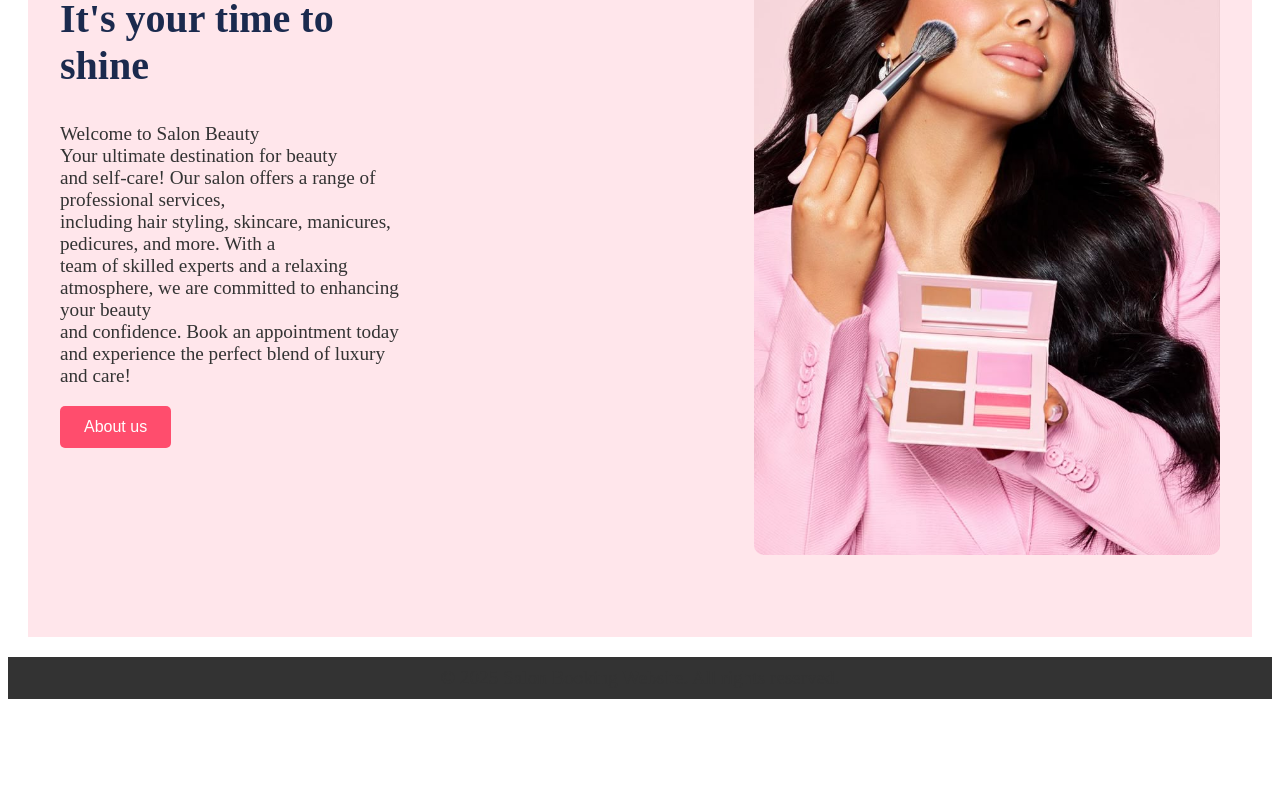
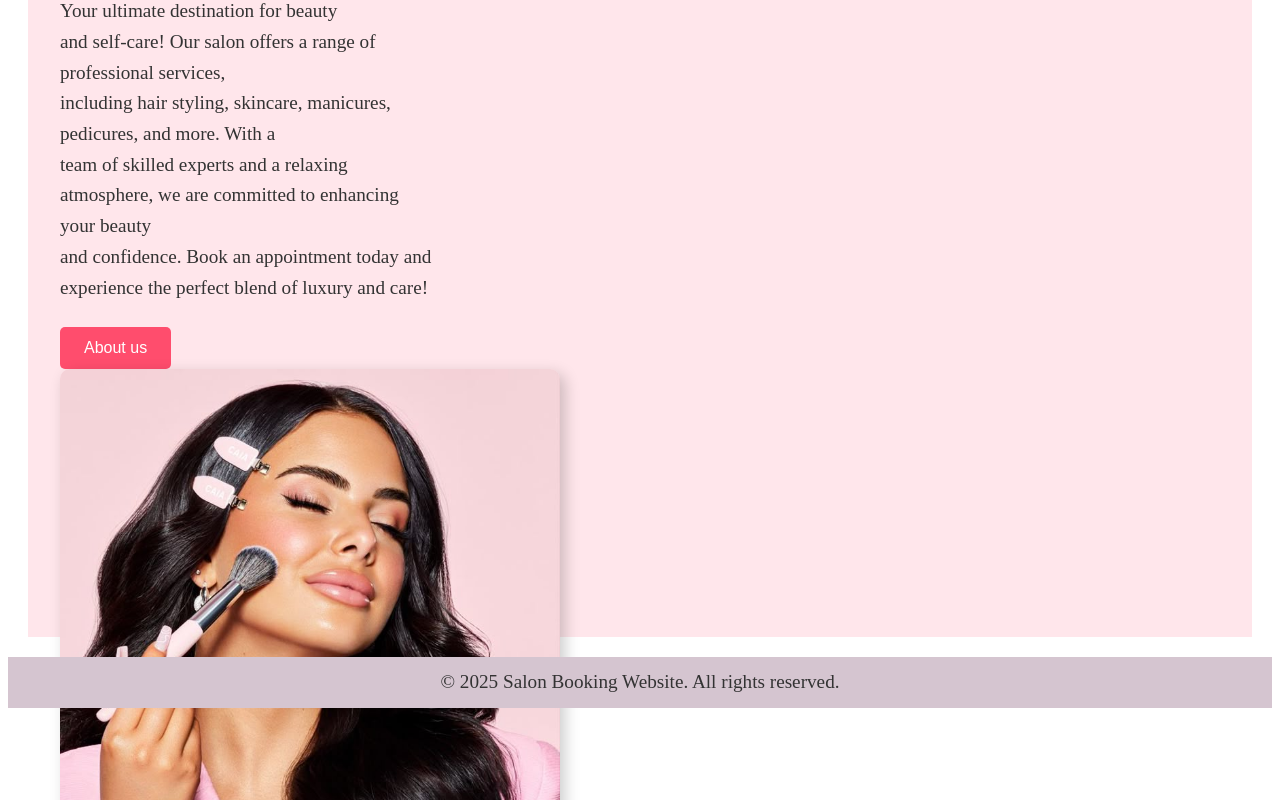
Before and after one commit to Ramudi48/Doctor-Appointment-Website, a React (Create React App) app in the folder client/: page / in a window 1280 px wide. Shown: the part 340-1140 px from the top of the page. Before the commit the page ends 1047 px from the top, so only its background shows below. Built offline with nearby package versions, Linux system fonts and the light colour scheme.

Commit message:
update Footer.js and Footer.modile.css

```diff
--- a/client/src/components/Footer/Footer.module.css
+++ b/client/src/components/Footer/Footer.module.css
@@ -1,5 +1,5 @@
 .footer {
-    background-color: #333;
+    background-color: #d5c5d0;
     color: #fff;
     text-align: center;
     padding: 10px 0;
--- a/client/src/components/Home/Home.module.css
+++ b/client/src/components/Home/Home.module.css
@@ -5,6 +5,7 @@
   background-color: #ffe6eb; /* Light pink background */
   height: 100vh;
   padding: 2rem;
+  flex-wrap: wrap;
 }
 
 .content {
@@ -19,10 +20,13 @@ h2 {
 p {
   font-size: 1.2rem;
   color: #333;
+  line-height: 1.6;
 }
 
 .buttons {
-  margin-top: 1rem;
+  margin-top: 1.5rem;
+  display: flex;
+  gap: 15px; /* Adds spacing between buttons */
 }
 
 .primaryButton {
@@ -34,7 +38,13 @@ p {
   margin-right: 10px;
   border-radius: 5px;
   cursor: pointer;
+  transition: background 0.3s ease-in-out;
 }
+
+.primaryButton:hover {
+  background-color: #e63950;
+}
+
 
 .secondaryButton {
   background-color: #1b2a4e;
@@ -44,6 +54,11 @@ p {
   font-size: 1rem;
   border-radius: 5px;
   cursor: pointer;
+  transition: background 0.3s ease-in-out;
+}
+
+.secondaryButton:hover {
+  background-color: #16213e;
 }
 
 .note {
@@ -62,4 +77,6 @@ p {
   width: 100%;
   max-width: 500px;
   border-radius: 10px;
+  object-fit: cover;
+  box-shadow: 5px 5px 15px rgba(0, 0, 0, 0.2);
 }
```
